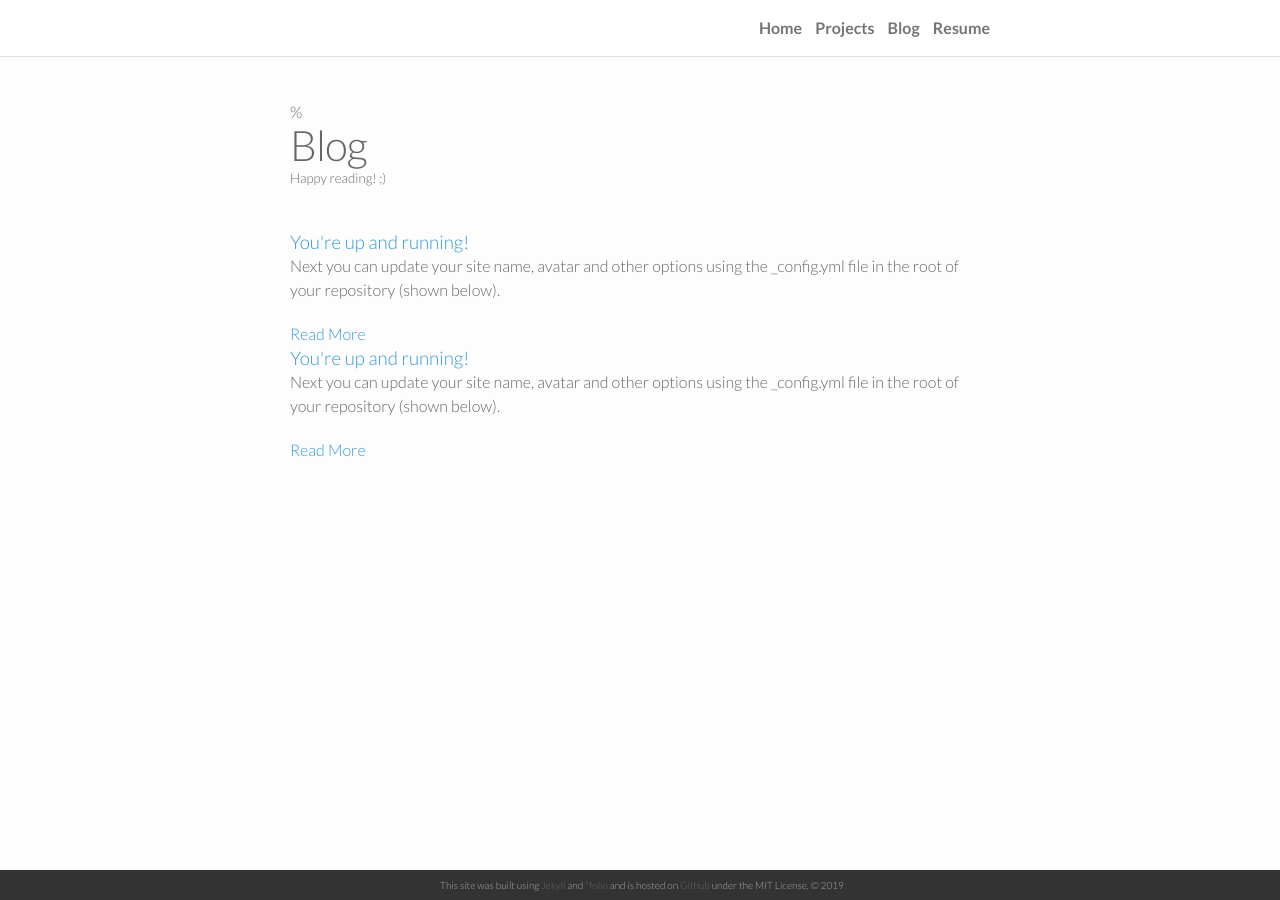
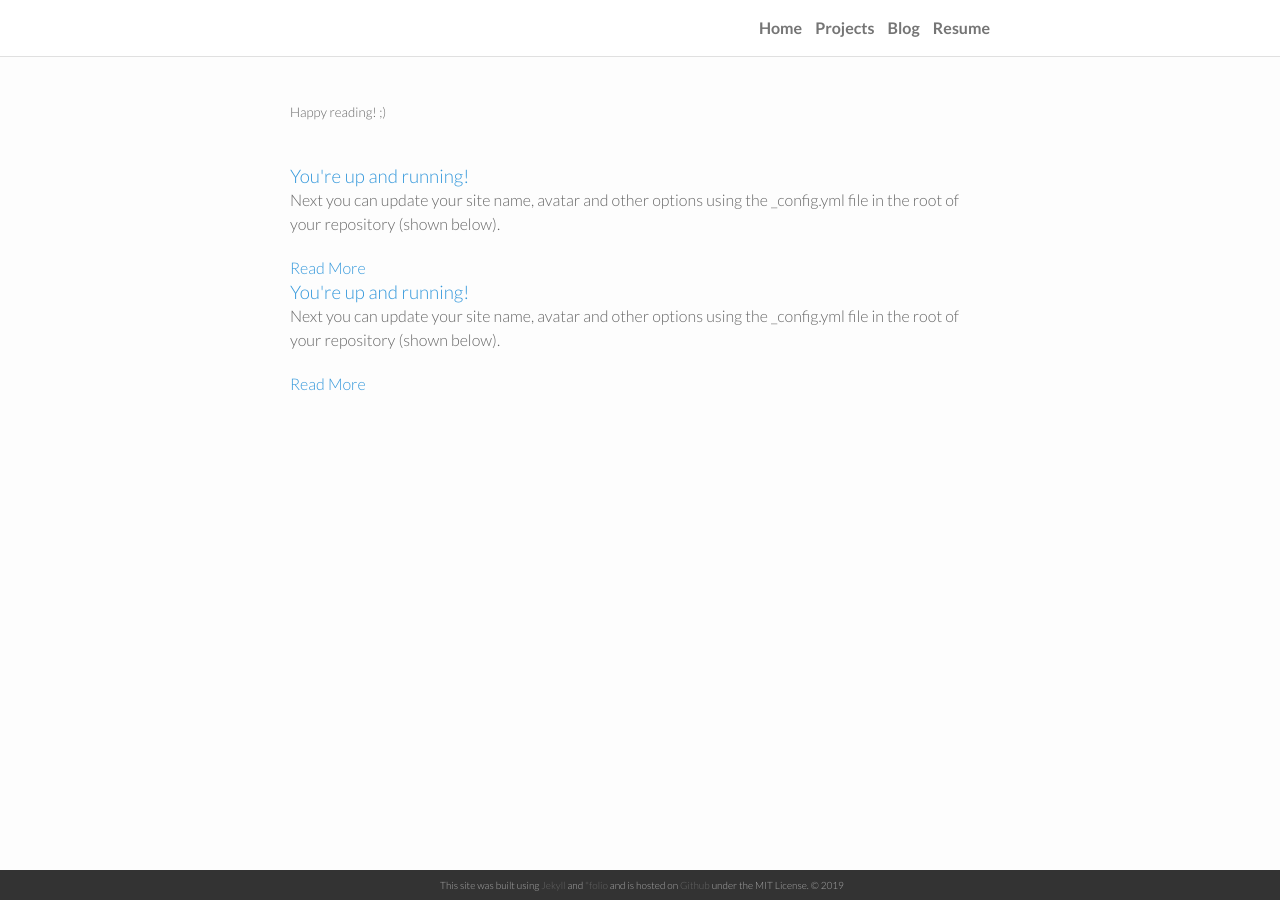
Before and after one commit to RachithP/rp.github.io, a Jekyll site: the page built from blog.md, in a window 1280 px wide. Built offline with Jekyll 4.4.1, drawn with Linux system fonts in a browser that asks for light colours.

Commit message:
Update page.html

```diff
--- a/_layouts/page.html
+++ b/_layouts/page.html
@@ -4,7 +4,7 @@ layout: default
 <div class="post">
 
   <header class="post-header">
-    %<h1 class="post-title">{{ page.title }}</h1>
+    <!--h1 class="post-title">{{ page.title }}</h1> -->
     <h5 class="post-description">{{ page.description }}</h5>
   </header>
 
```
